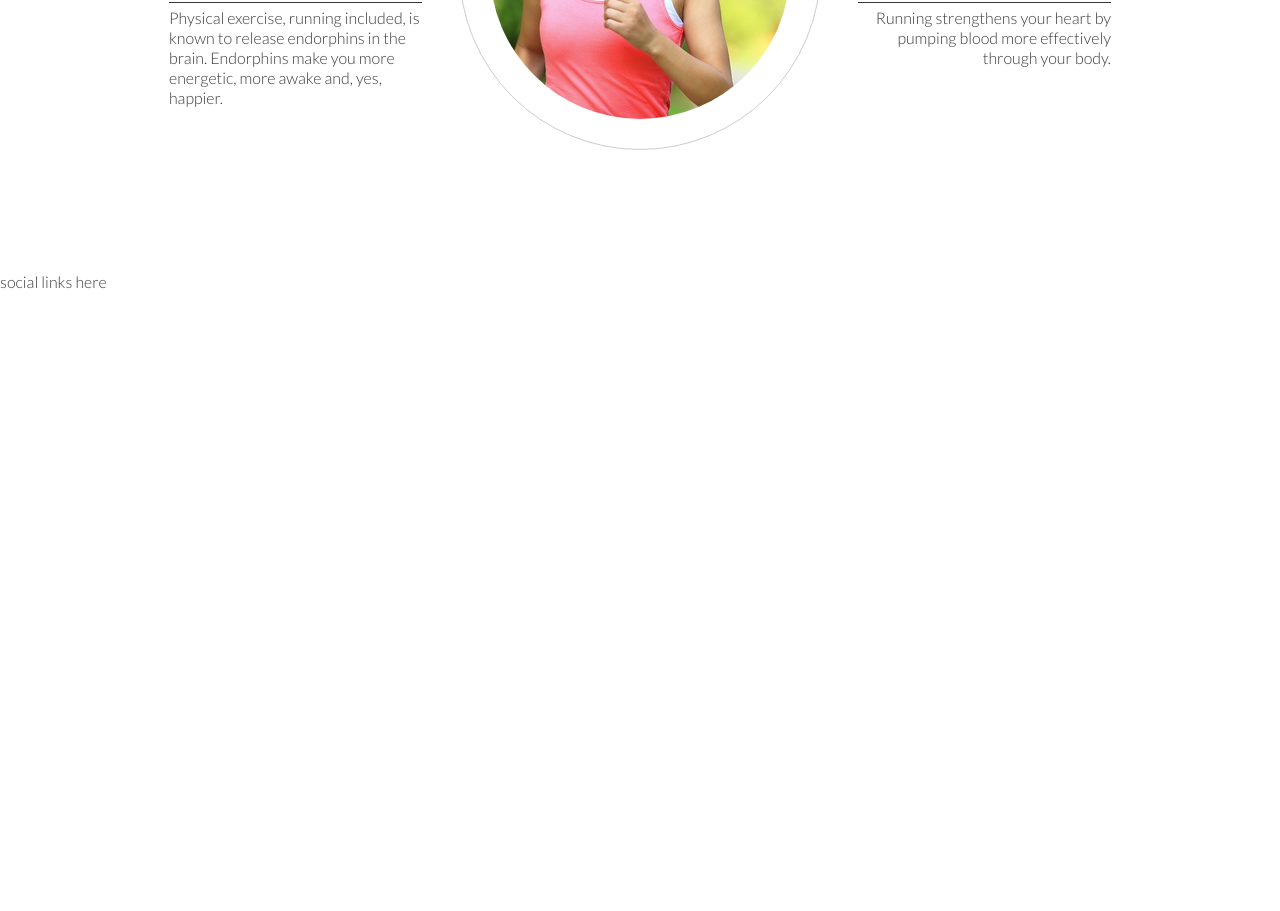
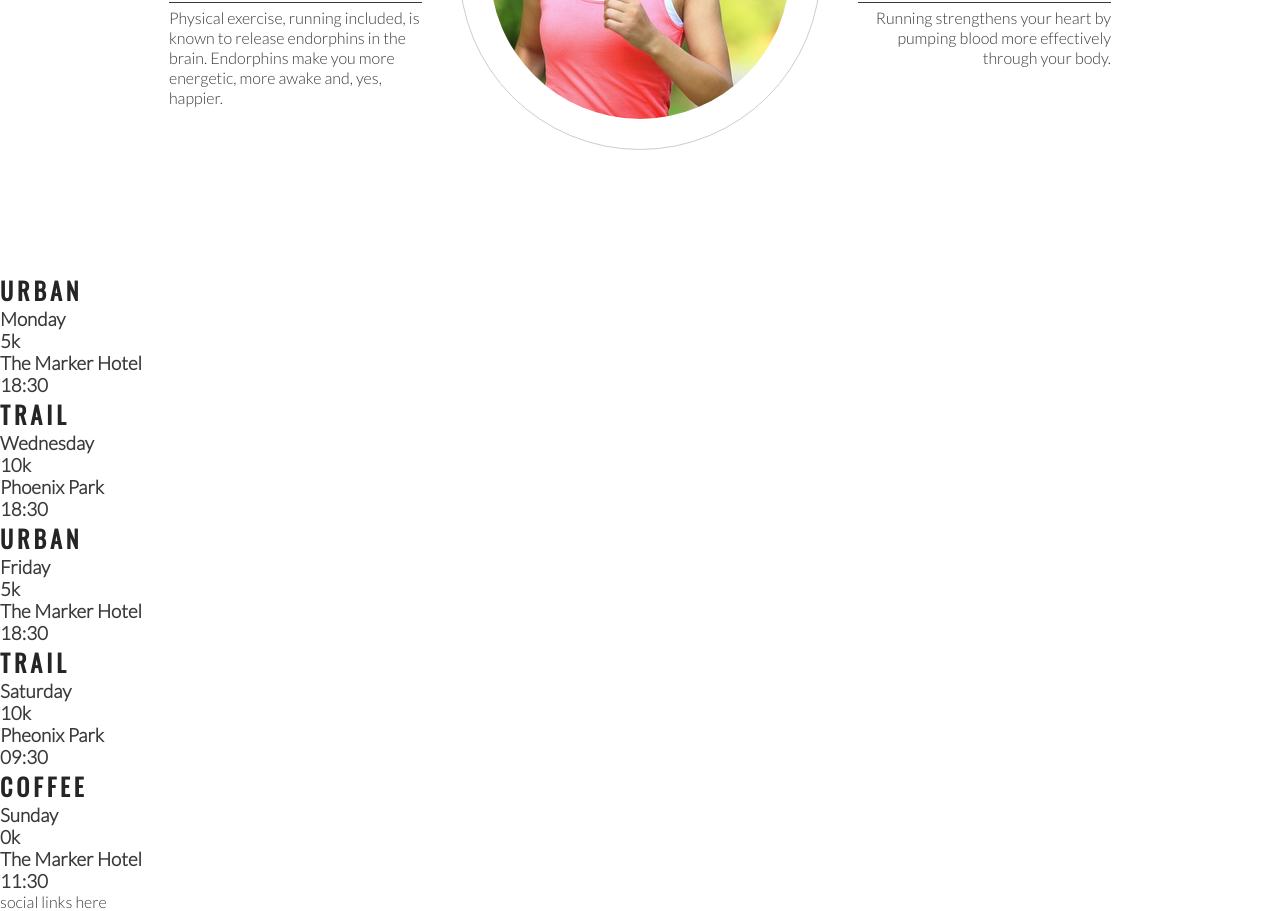
Before and after one commit to JosLaw/love-running, a plain HTML site: page index.html in a window 1280 px wide. Shown: the part 982-1893 px from the top of the page. Before the commit the page ends 1273 px from the top, so only its background shows below. Drawn offline with nearby package versions, Linux system fonts and the light colour scheme.

Commit message:
Add meetup times main structure

```diff
--- a/index.html
+++ b/index.html
@@ -79,7 +79,41 @@
         </div>
     </section>
     <section>
-
+        <div>
+            <h2>Urban</h2>
+            <h3>Monday</h3>
+            <h3>5k</h3>
+            <h3>The Marker Hotel</h3>
+            <h3>18:30</h3>
+        </div>
+        <div>
+            <h2>Trail</h2>
+            <h3>Wednesday</h3>
+            <h3>10k</h3>
+            <h3>Phoenix Park</h3>
+            <h3>18:30</h3>
+        </div>
+        <div>
+            <h2>Urban</h2>
+            <h3>Friday</h3>
+            <h3>5k</h3>
+            <h3>The Marker Hotel</h3>
+            <h3>18:30</h3>
+        </div>
+        <div>
+            <h2>Trail</h2>
+            <h3>Saturday</h3>
+            <h3>10k</h3>
+            <h3>Pheonix Park</h3>
+            <h3>09:30</h3>
+        </div>
+        <div>
+            <h2>Coffee</h2>
+            <h3>Sunday</h3>
+            <h3>0k</h3>
+            <h3>The Marker Hotel</h3>
+            <h3>11:30</h3>
+        </div>
     </section>
     <footer>
         social links here
```
